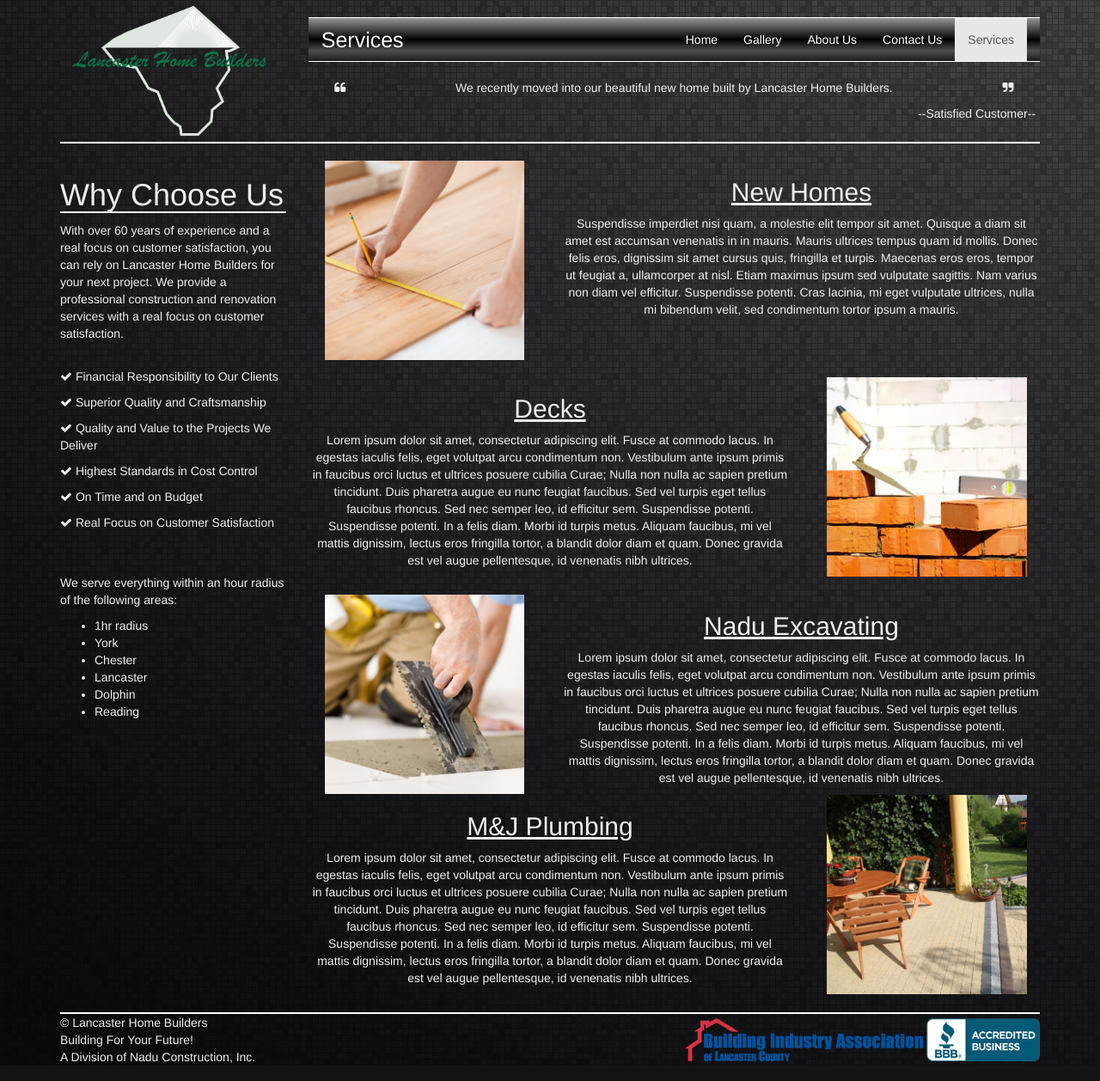
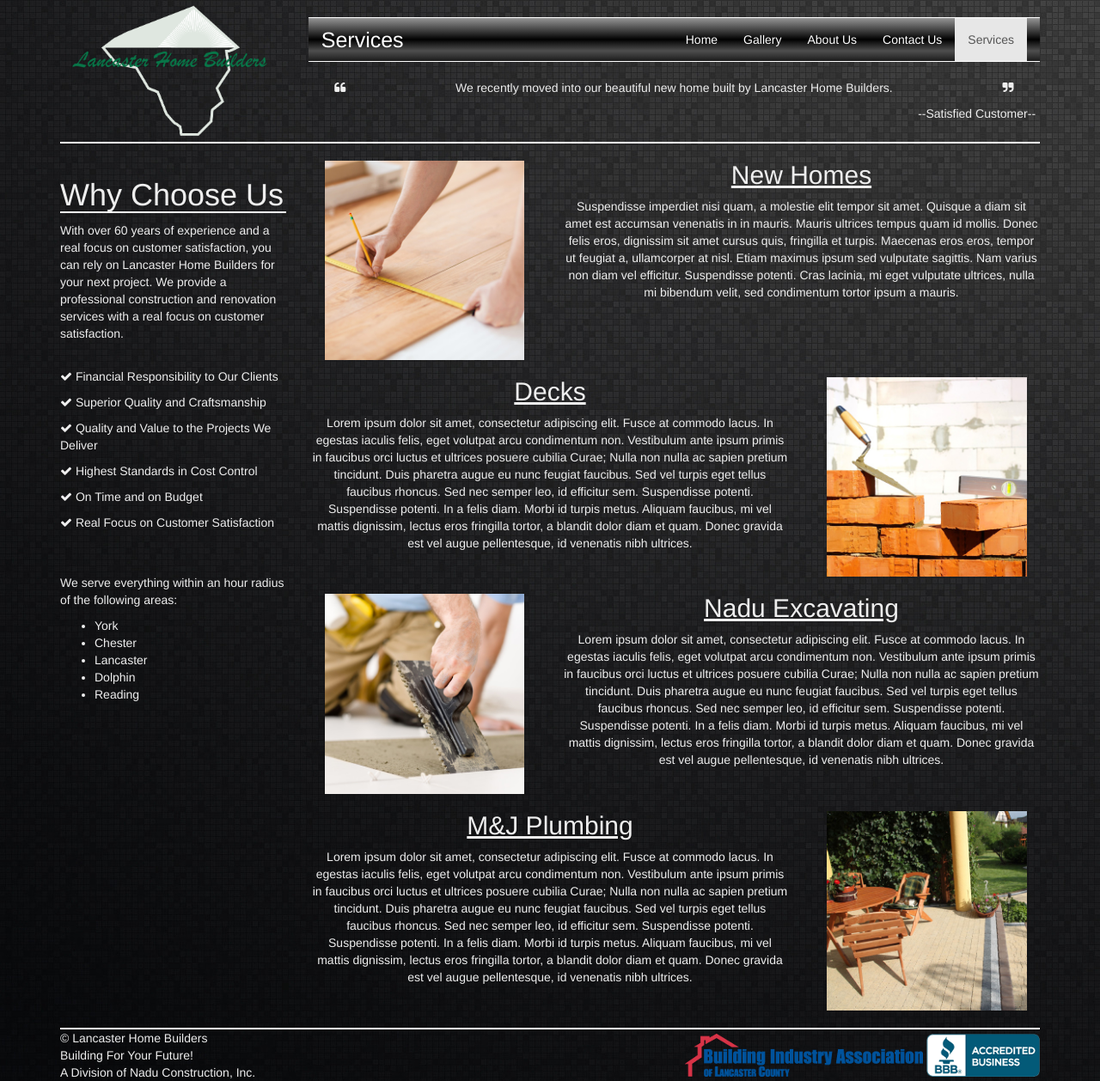
Before and after one commit to gregpechiro/lhb, a PHP site: page /services.php in a window 1280 px wide. Shown: the whole page at 86% size. Run offline with PHP 8.4, Linux system fonts and the light colour scheme; some libraries are stand-ins or nearby versions.

Commit message:
fixed service page

```diff
--- a/services.php
+++ b/services.php
@@ -24,7 +24,6 @@
 					<br><br>
 					<p>We serve everything within an hour radius of the following areas: </p>
 					<ul>
-						<li>1hr radius</li>
 						<li>York</li>
 						<li>Chester</li>
 						<li>Lancaster</li>
@@ -35,10 +34,11 @@
 				<div class="col-md-9 col-xs-12">
 					<div class="row">
 						<div class="col-sm-4">
-							<img class="col-sm-12 col-xs-11" src="images/samples/480x480/image_01.jpg" alt="...">
+							<h2 class="text-underline no-margin-top visible-xs text-center">New Homes</h2>
+							<img class="col-sm-12 col-xs-12" src="images/samples/480x480/image_01.jpg" alt="...">
 						</div>
 						<div class="col-sm-8 col-xs-12 text-center">
-							<h2 class="text-underline">New Homes</h2>
+							<h2 class="text-underline no-margin-top hidden-xs">New Homes</h2>
 							<p>
 								Suspendisse imperdiet nisi quam, a molestie elit tempor sit amet. Quisque a diam sit amet est accumsan venenatis in in mauris. Mauris ultrices tempus quam id mollis. Donec felis eros, dignissim sit amet cursus quis, fringilla et turpis. Maecenas eros eros, tempor ut feugiat a, ullamcorper at nisl. Etiam maximus ipsum sed vulputate sagittis. Nam varius non diam vel efficitur. Suspendisse potenti. Cras lacinia, mi eget vulputate ultrices, nulla mi bibendum velit, sed condimentum tortor ipsum a mauris.
 							</p>
@@ -46,43 +46,47 @@
 					</div>
 					<br>
 					<div class="row">
-						<div class="col-sm-4 visible-xs visible-sm">
-							<img class="col-sm-12 col-xs-11" src="images/samples/480x480/image_02.jpg" alt="...">
+						<div class="col-sm-4 visible-xs ">
+							<h2 class="text-underline no-margin-top text-center">Decks</h2>
+							<img class="col-sm-12 col-xs-12" src="images/samples/480x480/image_02.jpg" alt="...">
 						</div>
 						<div class="col-sm-8 col-xs-12 text-center">
-							<h2 class="text-underline">Decks</h2>
+							<h2 class="text-underline no-margin-top hidden-xs">Decks</h2>
 							<p>
 								Lorem ipsum dolor sit amet, consectetur adipiscing elit. Fusce at commodo lacus. In egestas iaculis felis, eget volutpat arcu condimentum non. Vestibulum ante ipsum primis in faucibus orci luctus et ultrices posuere cubilia Curae; Nulla non nulla ac sapien pretium tincidunt. Duis pharetra augue eu nunc feugiat faucibus. Sed vel turpis eget tellus faucibus rhoncus. Sed nec semper leo, id efficitur sem. Suspendisse potenti. Suspendisse potenti. In a felis diam. Morbi id turpis metus. Aliquam faucibus, mi vel mattis dignissim, lectus eros fringilla tortor, a blandit dolor diam et quam. Donec gravida est vel augue pellentesque, id venenatis nibh ultrices.
 							</p>
 						</div>
-						<div class="col-sm-4 hidden-sm hidden-xs">
-							<img class="col-sm-12 col-xs-11" src="images/samples/480x480/image_02.jpg" alt="...">
+						<div class="col-sm-4  hidden-xs">
+							<img class="col-sm-12 col-xs-12" src="images/samples/480x480/image_02.jpg" alt="...">
 						</div>
 					</div>
 					<br>
 					<div class="row">
 						<div class="col-sm-4">
-							<img class="col-sm-12 col-xs-11" src="images/samples/480x480/image_03.jpg" alt="...">
+							<h2 class="text-underline no-margin-top visible-xs text-center">Nadu Excavating</h2>
+							<img class="col-sm-12 col-xs-12" src="images/samples/480x480/image_03.jpg" alt="...">
 						</div>
 						<div class="col-sm-8 col-xs-12 text-center">
-							<h2 class="text-underline">Nadu Excavating</h2>
+							<h2 class="text-underline no-margin-top hidden-xs">Nadu Excavating</h2>
 							<p>
 								Lorem ipsum dolor sit amet, consectetur adipiscing elit. Fusce at commodo lacus. In egestas iaculis felis, eget volutpat arcu condimentum non. Vestibulum ante ipsum primis in faucibus orci luctus et ultrices posuere cubilia Curae; Nulla non nulla ac sapien pretium tincidunt. Duis pharetra augue eu nunc feugiat faucibus. Sed vel turpis eget tellus faucibus rhoncus. Sed nec semper leo, id efficitur sem. Suspendisse potenti. Suspendisse potenti. In a felis diam. Morbi id turpis metus. Aliquam faucibus, mi vel mattis dignissim, lectus eros fringilla tortor, a blandit dolor diam et quam. Donec gravida est vel augue pellentesque, id venenatis nibh ultrices.
 							</p>
 						</div>
 					</div>
+					<br>
 					<div class="row">
-						<div class="col-sm-4 visible-xs visible-sm">
-							<img class="col-sm-12 col-xs-11" src="images/samples/480x480/image_04.jpg" alt="...">
+						<div class="col-sm-4 visible-xs">
+							<h2 class="text-underline no-margin-top text-center">M&J Plumbing</h2>
+							<img class="col-sm-12 col-xs-12" src="images/samples/480x480/image_04.jpg" alt="...">
 						</div>
 						<div class="col-sm-8 col-xs-12 text-center">
-							<h2 class="text-underline">M&J Plumbing</h2>
+							<h2 class="text-underline no-margin-top hidden-xs">M&J Plumbing</h2>
 							<p>
 								Lorem ipsum dolor sit amet, consectetur adipiscing elit. Fusce at commodo lacus. In egestas iaculis felis, eget volutpat arcu condimentum non. Vestibulum ante ipsum primis in faucibus orci luctus et ultrices posuere cubilia Curae; Nulla non nulla ac sapien pretium tincidunt. Duis pharetra augue eu nunc feugiat faucibus. Sed vel turpis eget tellus faucibus rhoncus. Sed nec semper leo, id efficitur sem. Suspendisse potenti. Suspendisse potenti. In a felis diam. Morbi id turpis metus. Aliquam faucibus, mi vel mattis dignissim, lectus eros fringilla tortor, a blandit dolor diam et quam. Donec gravida est vel augue pellentesque, id venenatis nibh ultrices.
 							</p>
 						</div>
-						<div class="col-sm-4 hidden-sm hidden-xs">
-							<img class="col-sm-12 col-xs-11" src="images/samples/480x480/image_04.jpg" alt="...">
+						<div class="col-sm-4 hidden-xs">
+							<img class="col-sm-12 col-xs-12" src="images/samples/480x480/image_04.jpg" alt="...">
 						</div>
 					</div>
 				</div>
--- a/style/black.css
+++ b/style/black.css
@@ -46,6 +46,9 @@
 .no-margin {
     margin-right: 0px;
 }
+.no-margin-top {
+    margin-top: 0;
+}
 .no-padding {
     padding-right: 0;
 }
```
